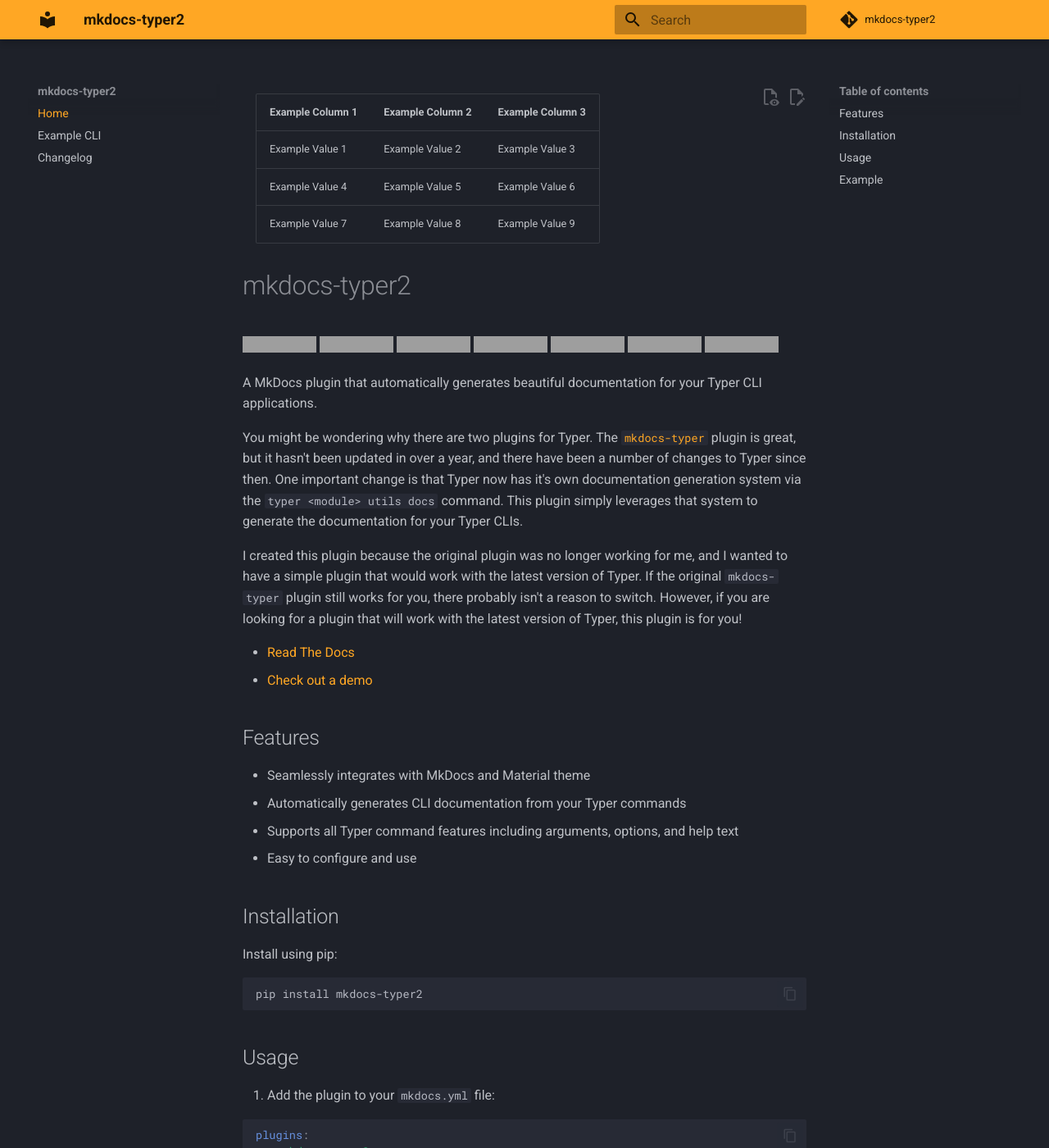
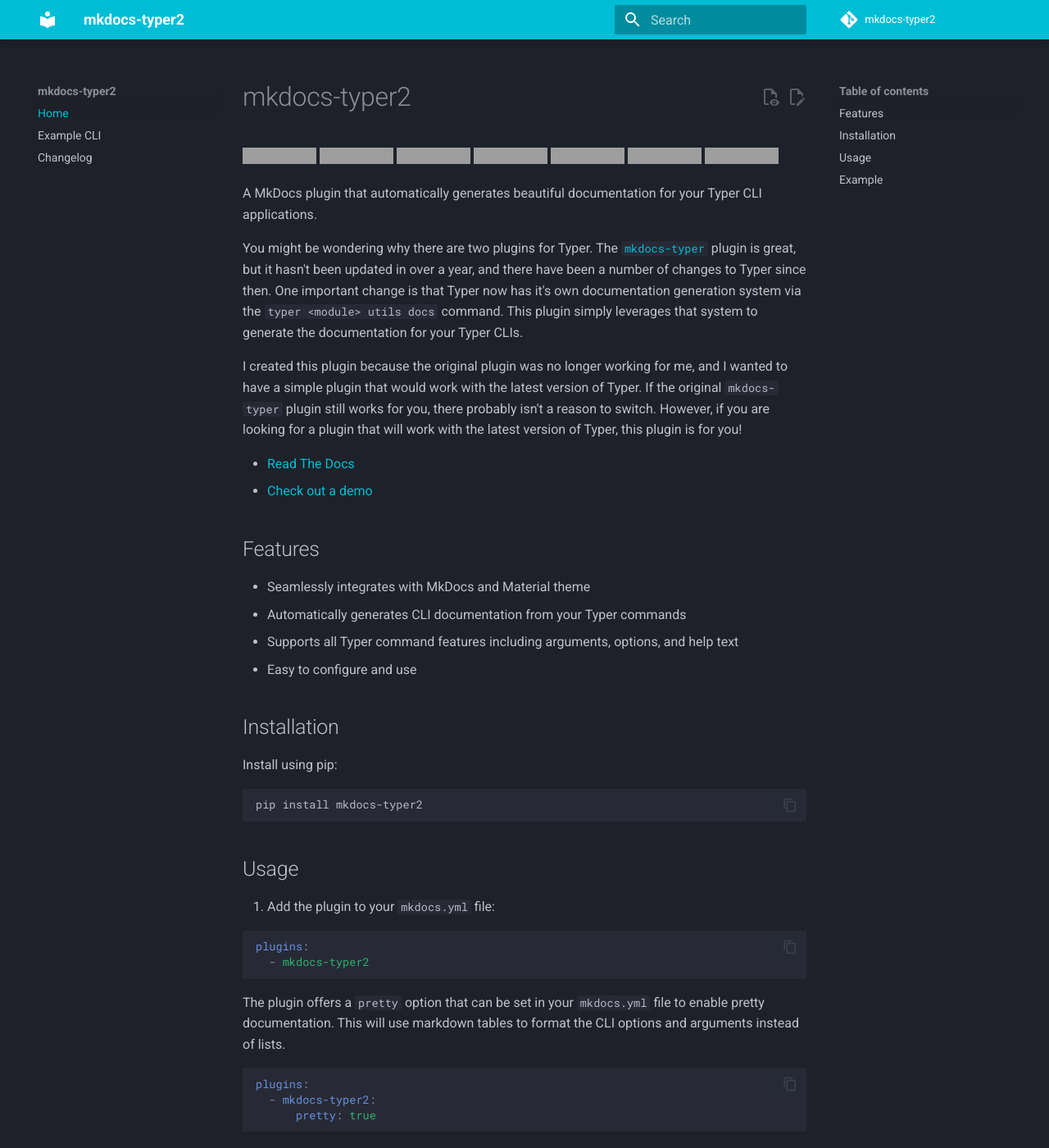
Before and after one commit to syn54x/mkdocs-typer2, an MkDocs documentation site: the page built from docs/index.md, in a window 1280 px wide and 1400 px high. Shown: the whole window at 82% size. Built offline with MkDocs 1.6.1 and Material for MkDocs 9.7.7, drawn with Linux system fonts in a browser that asks for light colours; comment, search, counter and statistics services are not loaded; grey boxes are pictures that could not be loaded.

Commit message:
Feature/guide (#7)
* update readme
* add changelog
* change color

````diff
--- a/README.md
+++ b/README.md
@@ -43,6 +43,14 @@
   - mkdocs-typer2
 ```
 
+The plugin offers a `pretty` option that can be set in your `mkdocs.yml` file to enable pretty documentation.  This will use markdown tables to format the CLI options and arguments instead of lists.
+
+```yaml
+plugins:
+  - mkdocs-typer2:
+      pretty: true
+```
+
 2. In your Markdown files, use the `:::typer` directive to generate documentation for your Typer CLI
 
 ```markdown
--- a/docs/index.md
+++ b/docs/index.md
@@ -1,8 +1 @@
-| Example Column 1 | Example Column 2 | Example Column 3 |
-|------------------|------------------|------------------|
-| Example Value 1  | Example Value 2  | Example Value 3  |
-| Example Value 4  | Example Value 5  | Example Value 6  |
-| Example Value 7  | Example Value 8  | Example Value 9  |
-
-
 --8<-- "README.md"
--- a/mkdocs.yaml
+++ b/mkdocs.yaml
@@ -5,7 +5,7 @@
   name: material
   palette:
     scheme: slate
-    primary: orange
+    primary: cyan
     accent: indigo
   features:
     - announce.dismiss
--- a/pyproject.toml
+++ b/pyproject.toml
@@ -1,6 +1,6 @@
 [project]
 name = "mkdocs-typer2"
-version = "0.1.0"
+version = "0.1.1"
 description = "Mkdocs plugin for generating Typer CLI docs"
 readme = "README.md"
 requires-python = ">=3.10"
````
Also changed, not shown: CHANGELOG.md (added, +32 -0 lines), 1 other file.
